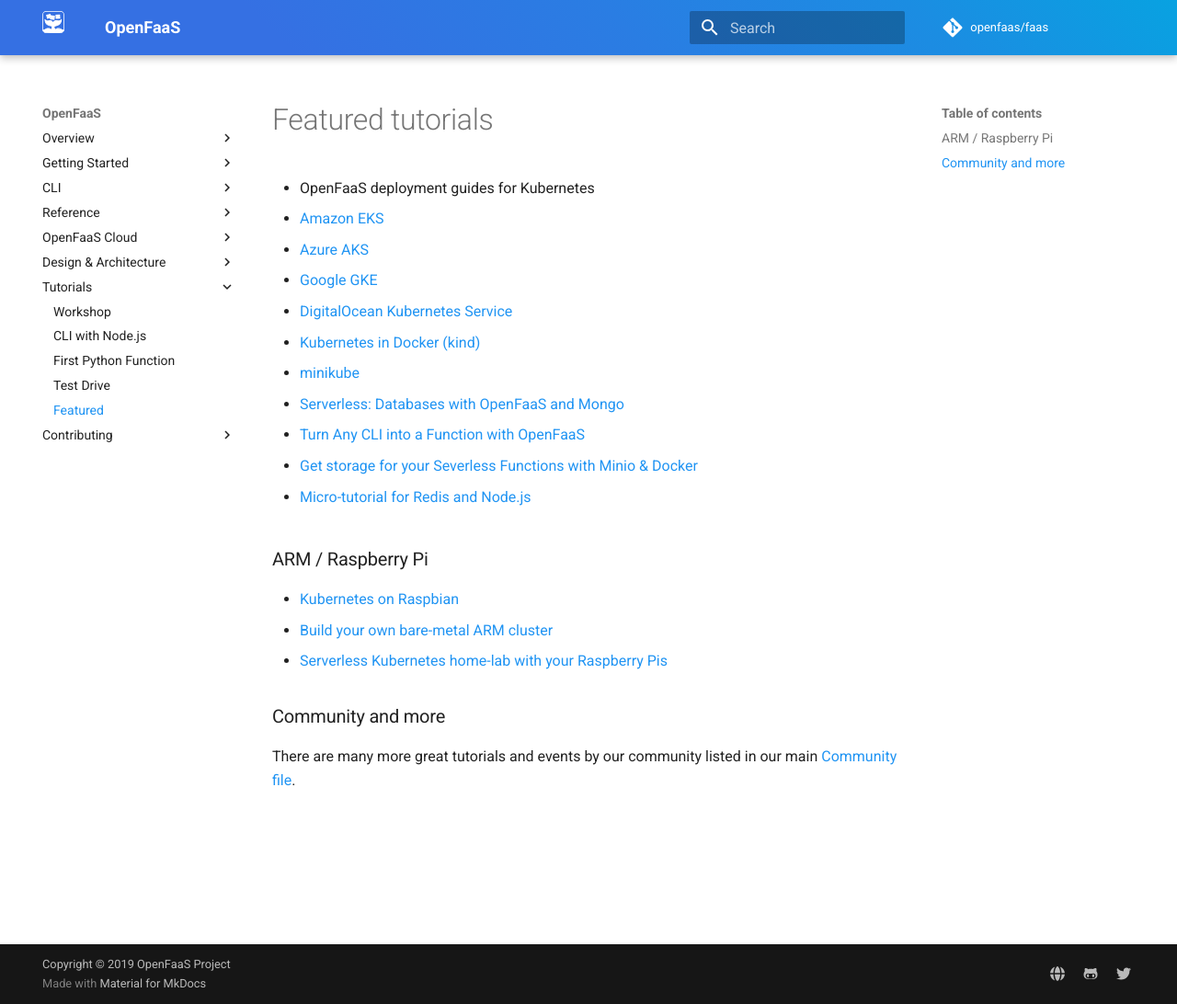
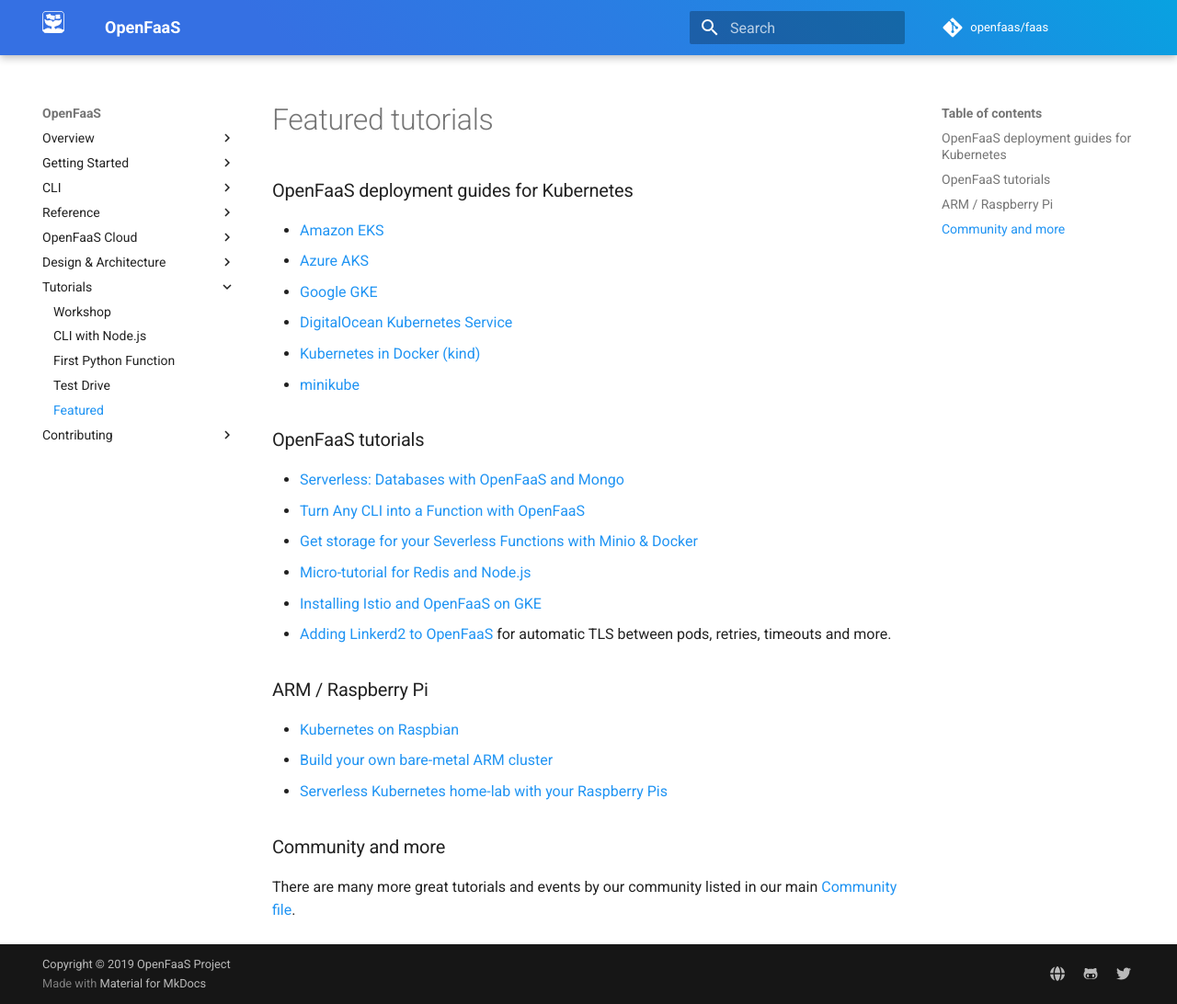
Before and after one commit to openfaas/docs, an MkDocs documentation site: the page built from docs/tutorials/featured.md, in a window 1280 px wide and 1092 px high. Shown: the whole window at 92% size. Built offline with MkDocs 1.6.1 and Material for MkDocs 9.7.7, drawn with Linux system fonts in a browser that asks for light colours; comment, search, counter and statistics services are not loaded.

Commit message:
Add Istio and Linkerd tutorials
Signed-off-by: Matias Pan <matias.pan26@gmail.com>

```diff
--- a/docs/tutorials/featured.md
+++ b/docs/tutorials/featured.md
@@ -1,20 +1,20 @@
 # Featured tutorials
 
-* OpenFaaS deployment guides for Kubernetes
-  - [Amazon EKS](https://www.weave.works/blog/getting-started-with-openfaas-kubernetes-operator-on-eks)
-  - [Azure AKS](https://medium.com/@ericstoekl/deploying-openfaas-on-kubernetes-azure-aks-4eea99d0743f)
-  - [Google GKE](https://www.openfaas.com/blog/gke-multi-stage/)
-  - [DigitalOcean Kubernetes Service](https://blog.alexellis.io/digitalocean-kubernetes-engine/)
-  - [Kubernetes in Docker (kind)](https://blog.alexellis.io/be-kind-to-yourself/)
-  - [minikube](https://medium.com/devopslinks/getting-started-with-openfaas-on-minikube-634502c7acdf)
+### OpenFaaS deployment guides for Kubernetes
+- [Amazon EKS](https://www.weave.works/blog/getting-started-with-openfaas-kubernetes-operator-on-eks)
+- [Azure AKS](https://medium.com/@ericstoekl/deploying-openfaas-on-kubernetes-azure-aks-4eea99d0743f)
+- [Google GKE](https://www.openfaas.com/blog/gke-multi-stage/)
+- [DigitalOcean Kubernetes Service](https://blog.alexellis.io/digitalocean-kubernetes-engine/)
+- [Kubernetes in Docker (kind)](https://blog.alexellis.io/be-kind-to-yourself/)
+- [minikube](https://medium.com/devopslinks/getting-started-with-openfaas-on-minikube-634502c7acdf)
 
+### OpenFaaS tutorials
 * [Serverless: Databases with OpenFaaS and Mongo](https://blog.alexellis.io/serverless-databases-with-openfaas-and-mongo/)
-
 * [Turn Any CLI into a Function with OpenFaaS](https://blog.alexellis.io/cli-functions-with-openfaas/)
-
 * [Get storage for your Severless Functions with Minio & Docker](https://blog.alexellis.io/openfaas-storage-for-your-functions/)
-
 * [Micro-tutorial for Redis and Node.js](https://gist.github.com/alexellis/e05a7b573ae22b209f0214d5766ff07e)
+* [Installing Istio and OpenFaaS on GKE](https://github.com/stefanprodan/istio-gke)
+* [Adding Linkerd2 to OpenFaaS](https://github.com/openfaas-incubator/openfaas-linkerd2) for automatic TLS between pods, retries, timeouts and more.
 
 ### ARM / Raspberry Pi
 
```
